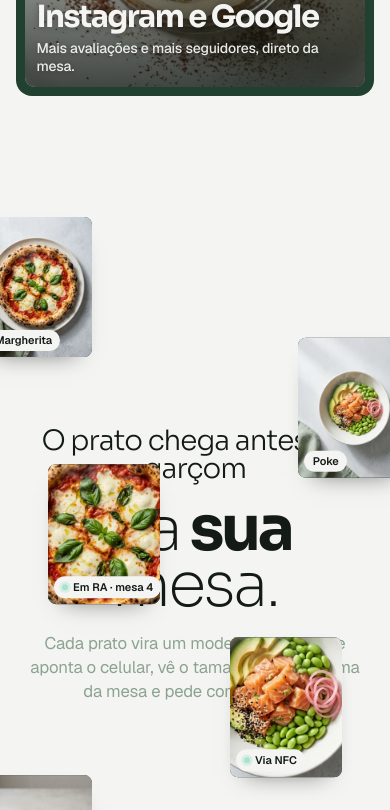
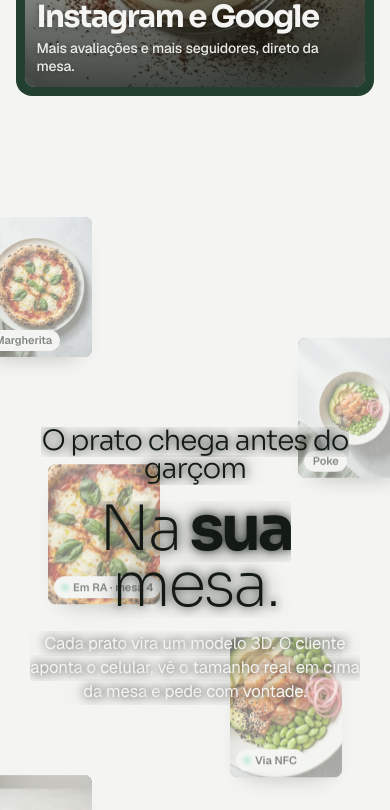
Before and after one commit to ocatolico-marques/previa-site, a plain HTML site: page index.html in a window 390 px wide. Shown: the part 2891-3701 px from the top of the page. Drawn offline with nearby package versions, Linux system fonts and the light colour scheme; a script that the page names is missing.

Commit message:
Celular: pratos de fundo atrás do título da seção Na sua mesa
Co-Authored-By: Claude Sonnet 5.5 <noreply@anthropic.com>

```diff
--- a/index.html
+++ b/index.html
@@ -248,6 +248,11 @@ html[data-theme="dark"] .mbar { background: rgba(20,26,22,.82); border-top-color
 @media (max-width: 991px) { .flock { height: 200vh; } }
 @media (max-width: 600px) {
   .flock-title { padding: 0 1.5rem; }
+  /* Celular: pratos ao fundo e título/frases na frente, sempre legíveis */
+  .photos { z-index: 0; }
+  .ph { opacity: .5; }
+  .flock-title .eyebrow-m, .flock-title .h-team, .flock-title .para { text-shadow: 0 0 .6rem rgba(20,26,22,.85), 0 0 1.4rem rgba(20,26,22,.6); }
+  .flock-title .para { color: var(--porcelana); }
   .stamp { width: 6rem; left: 0; top: -5rem; }
   .ph { width: 7rem; top: var(--mtop); }
   .ph.l { left: var(--mo); } .ph.r { right: var(--mo); }
```
